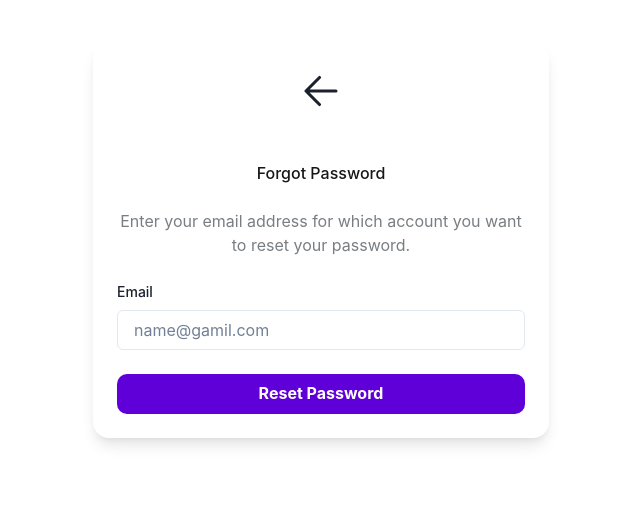
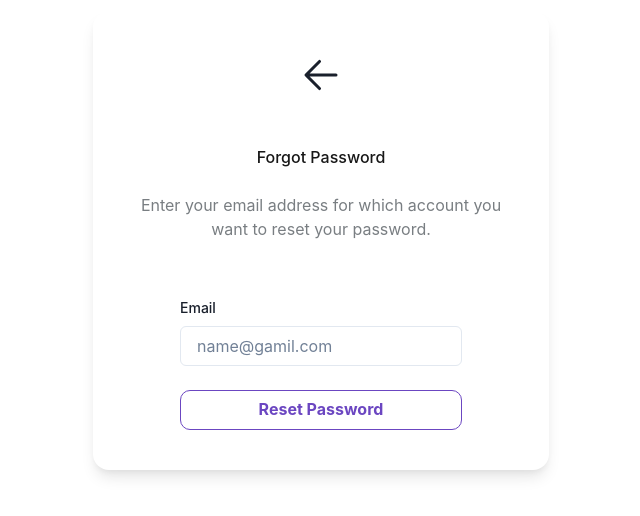
Before and after one commit to Noman7373/Crypto-Dashboard-React-JS, a React (Vite) app: page /forgot-password in a window 1280 px wide. Shown: the part 160-676 px from the top of the page, without its empty margins (319-959 px from the left). Built offline with nearby package versions, Linux system fonts and the light colour scheme.

Commit message:
Fix some bugs and still some bugs are remaining

```diff
--- a/src/App.jsx
+++ b/src/App.jsx
@@ -50,11 +50,11 @@ const router = createBrowserRouter([
     element: <Forgotpassword />,
   },
   {
-    path: "/forgot-success",
+    path: "/forgot-success/:email",
     element: <Forgotpasswordsent />,
   },
   {
-    path: "/reset-password",
+    path: "/forgot-password-verify/:token",
     element: <PasswordReset />,
   },
   {
@@ -63,14 +63,12 @@ const router = createBrowserRouter([
   },
 ]);
 
-
 const App = () => {
   // using  React Query
   const queryClient = new QueryClient();
   return (
     <QueryClientProvider client={queryClient}>
       <RouterProvider router={router} />
-
       <ReactQueryDevtools initialIsOpen={false} />
     </QueryClientProvider>
   );
--- a/src/pages/Auth/Forgotpasswordsent/Forgotpasswordsent.jsx
+++ b/src/pages/Auth/Forgotpasswordsent/Forgotpasswordsent.jsx
@@ -3,8 +3,11 @@ import Card from "../../../components/Card";
 import { Icon, VStack, Text, Center, Box, Container } from "@chakra-ui/react";
 
 import { BsPatchCheckFill } from "react-icons/bs";
+import { useParams } from "react-router-dom";
 
 const Forgotpasswordsent = () => {
+  const params = useParams();
+  const { email } = useParams();
   return (
     <Container>
       <Center minH="100vh">
@@ -23,7 +26,7 @@ const Forgotpasswordsent = () => {
             <Text textAlign="center" textStyle="p2" color="black.60">
               We have sent instructions on how to reset your password to{" "}
               <Box as="b" color="p.black">
-                jenny.wilson@gmail.com
+                {email}
               </Box>{" "}
               Please follow the instructions from the email.We hava sent on an
               email verification to{" "}
--- a/src/pages/Auth/Forgotpasswrod/Forgotpassword.jsx
+++ b/src/pages/Auth/Forgotpasswrod/Forgotpassword.jsx
@@ -1,6 +1,6 @@
-import React from "react";
+import React, { useEffect, useState } from "react";
 import Card from "../../../components/Card";
-import { Link } from "react-router-dom";
+import { Link, useNavigate, useParams } from "react-router-dom";
 import {
   Icon,
   VStack,
@@ -13,26 +13,58 @@ import {
   FormLabel,
   Input,
   Container,
+  useToast,
+  Stack,
 } from "@chakra-ui/react";
 
 import { HiArrowSmallLeft } from "react-icons/hi2";
 
-import { Field, Formik } from "formik";
+import { Field, Form, Formik } from "formik";
 import { object, string } from "yup";
+import { useMutation } from "react-query";
+import { sendForgotMail } from "../../../Api/Query/userQuery";
 
 const Forgotpassword = () => {
   const ForgotValidationScheme = object({
     email: string().email("Email is invalid").required("Email is required"),
   });
+  // const { email } = useParams();
+  const [email, setEmail] = useState("");
+  const navigate = useNavigate();
+  const toast = useToast();
+  const { mutate, isLoading,isSuccess } = useMutation({
+    mutationKey: ["forgot-email"],
+    mutationFn: sendForgotMail,
+    onSettled: (data) => {
+      if (email) {
+        navigate(`/forgot-success/${email}`);
+      }
+    },
+    onError: (error) => {
+      toast({
+        title: "Forgot Error",
+        description: error.message,
+        status: "error",
+      });
+    },
+  });
+
+  useEffect(() => {
+    if (email) {
+      navigate(`/forgot-success/${email}`);
+    }
+  }, [email, navigate]);
+
   return (
+    <>
       <Container>
         <Center minH="100vh">
           <Card
-        // p={{
-        //   base: "4",
-        //   md: "10",
-        // }}
-        // showCard={true}
+            p={{
+              base: "4",
+              md: "10",
+            }}
+            showCard={true}
           >
             <VStack spacing={6}>
               <Link to="/signin">
@@ -43,18 +75,22 @@ const Forgotpassword = () => {
                 Forgot Password{" "}
               </Text>
               <Text textAlign="center" textStyle="p2" color="black.60">
-              Enter your email address for which account you want to reset your
-              password.
+                Enter your email address for which account you want to reset
+                your password.
               </Text>
               <Formik
                 initialValues={{
                   email: "",
                 }}
                 onSubmit={(values) => {
-                console.log(values);
+                  setEmail(values.email);
+                  mutate({ email: values.email });
+                  // console.log(values);
                 }}
                 validationSchema={ForgotValidationScheme}
               >
+                <Form>
+                  <Stack mt="8" spacing={6}>
                     <Field name="email">
                       {({ field, meta }) => (
                         <FormControl isInvalid={!!(meta.error && meta.touched)}>
@@ -70,16 +106,25 @@ const Forgotpassword = () => {
                         </FormControl>
                       )}
                     </Field>
+
+                    <Box w="full">
+                      <Button
+                        w="full"
+                        type="submit"
+                        variant="outline"
+                        isLoading={isLoading}
+                      >
+                        Reset Password
+                      </Button>
+                    </Box>
+                  </Stack>
+                </Form>
               </Formik>
-            <Box w="full">
-              <Link to="/register-verify-email">
-                <Button w="full">Reset Password</Button>
-              </Link>
-            </Box>
             </VStack>
           </Card>
         </Center>
       </Container>
+    </>
   );
 };
 
--- a/src/pages/Auth/PasswordReset/PasswordReset.jsx
+++ b/src/pages/Auth/PasswordReset/PasswordReset.jsx
@@ -7,14 +7,18 @@ import {
   FormErrorMessage,
   FormLabel,
   Input,
+  Spinner,
   Stack,
   Text,
+  useToast,
 } from "@chakra-ui/react";
 import React from "react";
-import { Link } from "react-router-dom";
-import { Formik, Form, Field } from "formik";
+import { Link, useNavigate, useParams } from "react-router-dom";
+import { Formik, Form, Field} from "formik";
 import { object, ref, string } from "yup";
 import Card from "../../../components/Card";
+import { useMutation } from "react-query";
+import { verifyForgotToken } from "../../../Api/Query/userQuery";
 
 const resetValidationScheme = object({
   password: string()
@@ -26,12 +30,42 @@ const resetValidationScheme = object({
 });
 
 const PasswordReset = () => {
+  const toast = useToast();
+  const navigate = useNavigate();
+
+  /// get token from URL
+  const { token } = useParams();
+
+  const { mutate, isLoading } = useMutation({
+    mutationKey: ["verify-token"],
+    mutationFn: verifyForgotToken,
+    enabled: !!token,
+    onError: (error) => {
+      toast({
+        title: "signUp error",
+        description: error.message,
+        status: "error",
+      });
+      navigate("/signup");
+    },
+    onSettled: () => {
+      navigate("/reset-password-success");
+    },
+  });
+
+  if (isLoading)
+    return (
+      <Center h="100vh">
+        <Spinner />
+      </Center>
+    );
+
   return (
     <Container bg="white">
       <Center minH="100vh">
         <Card>
           <Text fontWeight="medium" textStyle="h4" color="p.black">
-          Reset Password
+            Reset Password
           </Text>
           <Text textStyle="p" color="p.black" mt="2rem">
             Enter your new password.
@@ -43,6 +77,7 @@ const PasswordReset = () => {
             }}
             onSubmit={(value) => {
               console.log(value);
+              mutate({ token, password: value.password });
             }}
             validationSchema={resetValidationScheme}
           >
@@ -51,9 +86,10 @@ const PasswordReset = () => {
                 <Field name="password">
                   {({ field, meta }) => (
                     <FormControl isInvalid={!!(meta.error && meta.touched)}>
-                      <FormLabel htmlFor="password">New Passwoed</FormLabel>
+                      <FormLabel htmlFor="password">New Password</FormLabel>
                       <Input
                         {...field}
+                        autoComplete="password"
                         name="password"
                         type="password"
                         placeholder="Enter new password"
@@ -72,7 +108,7 @@ const PasswordReset = () => {
                       <Input
                         {...field}
                         type="password"
-                        autoComplete="on"
+                        autoComplete="repeat-password"
                         name="repeatpassword"
                         placeholder="Enter Repeat Password"
                       />
--- a/src/pages/Auth/Registersuccess/Registrationemail.jsx
+++ b/src/pages/Auth/Registersuccess/Registrationemail.jsx
@@ -9,30 +9,35 @@ import {
   Box,
   Container,
   useToast,
+
 } from "@chakra-ui/react";
 import { MdEmail } from "react-icons/md";
-import { useParams } from "react-router-dom";
+import { useNavigate, useParams } from "react-router-dom";
 import { useMutation } from "react-query";
 import { sendVerificationEmail } from "../../../Api/Query/userQuery";
 
 const Registrationemail = () => {
   const toast = useToast();
   const { email } = useParams();
+  const navigate = useNavigate();
 
+  // const { email } = useParams();
+  console.log("Registrationemail component:", email);
 
-  if (email === "") {
+  if (!email) {
     return <Center h="100vh">Invalid Email</Center>;
   }
   // const navigate = useNavigate();
   const { mutate, isLoading } = useMutation({
     mutationKey: ["send-verification-email"],
-    mutationFn: () => sendVerificationEmail({ email }),
+    mutationFn:sendVerificationEmail,
     onSettled: (data) => {
       console.log(data);
+      navigate(`/email-verify/${email}`)
     },
     onError: (error) => {
       toast({
-        title: "Signup Error",
+        title: "Resend Error",
         description: error.message,
         status: "error",
       });
@@ -41,14 +46,12 @@ const Registrationemail = () => {
   });
 
   useEffect(() => {
-    mutate({ email });
+    if (email) {
+      mutate();
+    }
   }, [email]);
 
-  // if (isLoading) {
-  //   <Center h="100vh">
-  //     <Spinner />
-  //   </Center>;
-  // }
+
   return (
     <Container>
       <Center minH="100vh">
@@ -76,9 +79,7 @@ const Registrationemail = () => {
               <Button
                 w="full "
                 variant="outline"
-                onClick={() => {
-                  mutate({ email });
-                }}
+                onClick={() => mutate({ email })}
                 isLoading={isLoading}
               >
                 Re-send Email
--- a/src/pages/Auth/VerificationSuccess/VerificationSuccess.jsx
+++ b/src/pages/Auth/VerificationSuccess/VerificationSuccess.jsx
@@ -1,4 +1,4 @@
-import React from "react";
+import React, { useEffect } from "react";
 import Card from "../../../components/Card";
 import {
   Icon,
@@ -9,7 +9,6 @@ import {
   Box,
   Container,
   useToast,
-  Spinner,
 } from "@chakra-ui/react";
 
 import { Link, useNavigate, useParams } from "react-router-dom";
@@ -20,30 +19,25 @@ import { emailVerifySuccess } from "../../../Api/Query/userQuery";
 const VerificationSuccess = () => {
   const toast = useToast();
   const navigate = useNavigate();
-
-  /// get token from URL
   const { token } = useParams();
-
-  const { isSuccess, isLoading } = useQuery({
-    queryKey: ["verify-token"],
+  const { isSuccess } = useQuery({
+    queryKey: ["email-success"],
     queryFn: () => emailVerifySuccess({ token }),
     enabled: !!token,
     onError: (error) => {
       toast({
-        title: "signUp error",
+        title: "Verify Error",
         description: error.message,
         status: "error",
       });
+
       navigate("/signup");
     },
+
+    // navigate("/signup")
   });
 
-  if (isLoading)
-    return (
-      <Center h="100vh">
-        <Spinner />
-      </Center>
-    );
+  useEffect(() => {});
 
   return (
     <Container>
```
Also changed, not shown: src/pages/Auth/signup/Signup.jsx (+8 -4 lines). Lines whose indentation alone changed are shown as unchanged.
